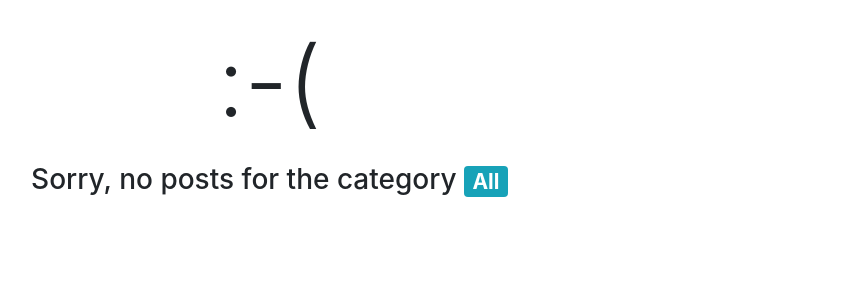
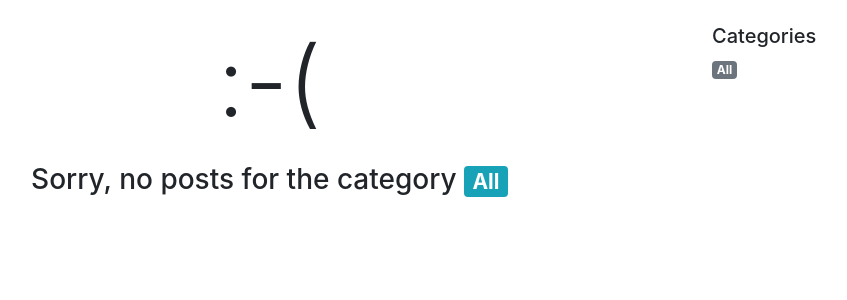
Before and after one commit to Kr4v3N/Django-blog, a Django app: page /blog/posts/ in a window 1280 px wide. Shown: the top 300 px of the page, without its empty margins (228-1075 px from the left). Run offline with Django 3.2, Linux system fonts and the light colour scheme; data that the repository does not hold is empty; some libraries are stand-ins or nearby versions.

Commit message:
Added display of item categories

```diff
--- a/pyblog/model_helpers.py
+++ b/pyblog/model_helpers.py
@@ -18,3 +18,9 @@ def getCategory_and_posts(category_name):
 
     posts = posts.order_by('created_at')
     return category, posts
+
+
+def get_categories():
+    categories = list(PostCategory.objects.all().order_by('name'))
+    categories.insert(0, post_category_all)
+    return categories
--- a/pyblog/templates/blog/post_list.html
+++ b/pyblog/templates/blog/post_list.html
@@ -28,5 +28,18 @@
     </div>
     {% endfor %}
 </div>
+<div class="col-sm-3">
+    <h5>Categories</h5>
+    <ul class="list-unstyled">
 
+        {% for cat in categories %}
+        <li>
+            <a href="{% url 'post-list' cat.slug %}" class="badge badge-secondary">
+                {{ cat.name|capfirst }}
+            </a>
+        </li>
+
+        {% endfor %}
+    </ul>
+</div>
 {% endblock content %}
--- a/pyblog/views.py
+++ b/pyblog/views.py
@@ -7,9 +7,12 @@ from pyblog import model_helpers
 # Create your views here.
 def post_list(request, category_name=model_helpers.post_category_all.slug()):
     category, posts = model_helpers.getCategory_and_posts(category_name)
+    categories = model_helpers.get_categories()
 
     context = {
         'category': category,
         'posts': posts,
+        'categories': categories,
     }
+
     return render(request, 'blog/post_list.html', context)
```
